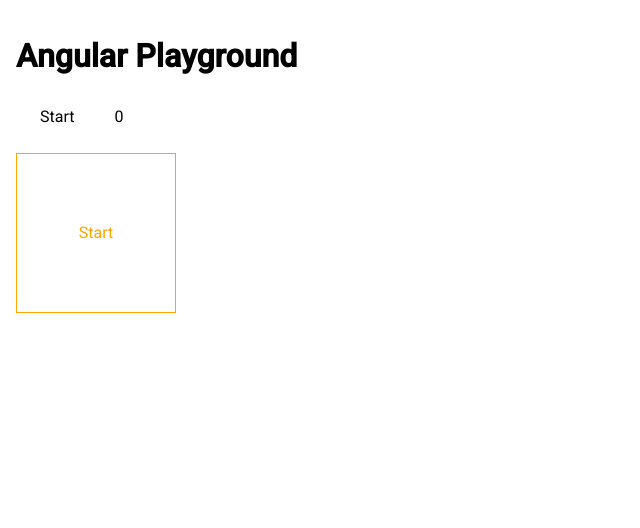
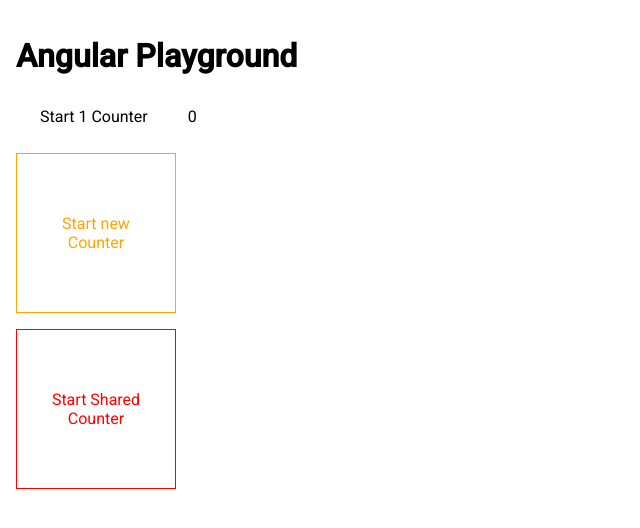
Before and after one commit to enderayalp/AngularPlayground, an Angular app: page / in a window 1280 px wide. Shown: the top 528 px of the page, without its empty margins (0-640 px from the left). Built offline with nearby package versions, Linux system fonts and the light colour scheme.

Commit message:
add shared Counter

```diff
--- a/src/app/obervable-demo/observable-overview/observable-overview.html
+++ b/src/app/obervable-demo/observable-overview/observable-overview.html
@@ -1,4 +1,5 @@
 <div class="flex-column gap">
   <app-observable-counter></app-observable-counter>
   <app-observable-counter-list></app-observable-counter-list>
+  <app-shared-counter-list></app-shared-counter-list>
 </div>
--- a/src/app/obervable-demo/observable-overview/observable-overview.ts
+++ b/src/app/obervable-demo/observable-overview/observable-overview.ts
@@ -1,10 +1,11 @@
 import { Component } from '@angular/core';
 import { ObservableCounter } from '../../observable-demo/observable-counter/observable-counter';
-import {ObservableCounterList} from '../../observable-demo/pbservable-counter-list/observable-counter-list';
+import { ObservableCounterList } from '../../observable-demo/observable-counter-list/observable-counter-list';
+import { SharedCounterList } from '../../observable-demo/shared-counter-list/shared-counter-list';
 
 @Component({
   selector: 'app-observable-overview',
-  imports: [ObservableCounter, ObservableCounterList],
+  imports: [ObservableCounter, ObservableCounterList, SharedCounterList],
   templateUrl: './observable-overview.html',
   styleUrl: './observable-overview.scss',
 })
--- a/src/app/observable-demo/pbservable-counter-list/observable-counter-list.html
+++ b/src/app/observable-demo/observable-counter-list/observable-counter-list.html
@@ -1,5 +1,5 @@
 <div class="flex-row center">
-  <button class="button-style" (click)="startCounter()" [disabled]="disableButton()" matButton="outlined">Start</button>
+  <button class="button-style" (click)="startCounter()" [disabled]="disableButton()" matButton="outlined">Start new Counter</button>
   @for (counter of counters(); track counter) {
     <div class="flex-row center">
       <div>{{ counter().counter() }}</div>
--- /dev/null
+++ b/src/app/observable-demo/observable-counter-list/observable-counter-list.ts
@@ -0,0 +1,55 @@
+import { Component, OnDestroy, signal, Signal, WritableSignal } from '@angular/core';
+import { interval, Subscription } from 'rxjs';
+import { MatButton } from '@angular/material/button';
+
+export interface Counter {
+  counter: WritableSignal<number>;
+  isRunning: WritableSignal<boolean>;
+}
+
+@Component({
+  selector: 'app-observable-counter-list',
+  imports: [MatButton],
+  templateUrl: './observable-counter-list.html',
+  styleUrl: './observable-counter-list.scss',
+})
+export class ObservableCounterList implements OnDestroy {
+  protected counters = signal<Signal<Counter>[]>([]);
+  protected readonly disableButton = signal(false);
+  private subs: Subscription[] = [];
+  private readonly numberOfMaxRunningCounters = 4;
+
+  ngOnDestroy(): void {
+    this.subs.forEach((sub: Subscription) => {
+      sub.unsubscribe();
+    });
+  }
+
+  protected startCounter() {
+    const counterSignal = signal({ counter: signal(0), isRunning: signal(true) });
+    this.counters.update(counters => [...counters, counterSignal]);
+    this.updateDisableButtonState();
+
+    const sub = interval(500).subscribe(value => {
+      counterSignal().counter.set(value);
+      if (value > 10) {
+        this.stopCounter(counterSignal);
+        this.counters.update(counters => counters.filter(counter => counter !== counterSignal));
+        sub.unsubscribe();
+      }
+    });
+
+    this.subs.push(sub);
+  }
+
+  private stopCounter(counterSignal: Signal<Counter>) {
+    counterSignal().counter.set(0);
+    counterSignal().isRunning.set(false);
+    this.updateDisableButtonState();
+  }
+
+  private updateDisableButtonState() {
+    const numberOfRunningCounters = this.counters().filter(counter => counter().isRunning()).length;
+    this.disableButton.set(numberOfRunningCounters >= this.numberOfMaxRunningCounters);
+  }
+}
--- a/src/app/observable-demo/observable-counter/observable-counter.html
+++ b/src/app/observable-demo/observable-counter/observable-counter.html
@@ -1,4 +1,4 @@
 <div class="flex-row center gap">
-  <button (click)="startCounter()" [disabled]="isRunning()" matButton="elevated">Start</button>
+  <button (click)="startCounter()" [disabled]="isRunning()" matButton="elevated">Start 1 Counter</button>
   <div> {{ counter() }}</div>
 </div>
--- /dev/null
+++ b/src/app/observable-demo/shared-counter-list/shared-counter-list.html
@@ -0,0 +1,8 @@
+<div class="flex-row center">
+  <button class="button-style-shared" (click)="startCounter()" [disabled]="disableButton()" matButton="outlined">Start Shared Counter</button>
+  @for (counterWrapper of counters(); track counterWrapper) {
+    <div class="flex-row center">
+      <div>{{ counterWrapper().counter() }}</div>
+    </div>
+  }
+</div>
--- /dev/null
+++ b/src/app/observable-demo/shared-counter-list/shared-counter-list.scss
@@ -0,0 +1,12 @@
+.flex-row{
+  display: flex;
+  flex-direction: row;
+}
+
+.center{
+  align-items: center;
+}
+
+.center{
+  gap: 1rem;
+}
--- a/src/app/observable-demo/pbservable-counter-list/observable-counter-list.ts
+++ b/src/app/observable-demo/shared-counter-list/shared-counter-list.ts
@@ -1,23 +1,24 @@
 import { Component, OnDestroy, signal, Signal, WritableSignal } from '@angular/core';
-import { interval, Subscription } from 'rxjs';
+import { interval, share, Subscription } from 'rxjs';
 import { MatButton } from '@angular/material/button';
 
-export interface Counter {
-  counter: WritableSignal<number>;
+export interface CounterWrapper {
+  counter: WritableSignal<number | null>;
   isRunning: WritableSignal<boolean>;
 }
 
 @Component({
-  selector: 'app-observable-counter-list',
+  selector: 'app-shared-counter-list',
   imports: [MatButton],
-  templateUrl: './observable-counter-list.html',
-  styleUrl: './observable-counter-list.scss',
+  templateUrl: './shared-counter-list.html',
+  styleUrl: './shared-counter-list.scss',
 })
-export class ObservableCounterList implements OnDestroy {
-  protected counters = signal<Signal<Counter>[]>([]);
+export class SharedCounterList implements OnDestroy {
+  protected counters = signal<Signal<CounterWrapper>[]>([]);
   protected readonly disableButton = signal(false);
   private subs: Subscription[] = [];
   private readonly numberOfMaxRunningCounters = 4;
+  private sharedCounter$ = interval(500).pipe(share());
 
   ngOnDestroy(): void {
     this.subs.forEach((sub: Subscription) => {
@@ -26,11 +27,11 @@ export class ObservableCounterList implements OnDestroy {
   }
 
   protected startCounter() {
-    const counterSignal = signal({ counter: signal(0), isRunning: signal(true) });
+    const counterSignal = signal({ counter: signal<number | null>(null), isRunning: signal(true) });
     this.counters.update(counters => [...counters, counterSignal]);
     this.updateDisableButtonState();
 
-    const sub = interval(500).subscribe(value => {
+    const sub = this.sharedCounter$.subscribe(value => {
       counterSignal().counter.set(value);
       if (value > 10) {
         this.stopCounter(counterSignal);
@@ -42,7 +43,7 @@ export class ObservableCounterList implements OnDestroy {
     this.subs.push(sub);
   }
 
-  private stopCounter(counterSignal: Signal<Counter>) {
+  private stopCounter(counterSignal: Signal<CounterWrapper>) {
     counterSignal().counter.set(0);
     counterSignal().isRunning.set(false);
     this.updateDisableButtonState();
@@ -50,6 +51,6 @@ export class ObservableCounterList implements OnDestroy {
 
   private updateDisableButtonState() {
     const numberOfRunningCounters = this.counters().filter(counter => counter().isRunning()).length;
-    this.disableButton.set(numberOfRunningCounters > this.numberOfMaxRunningCounters);
+    this.disableButton.set(numberOfRunningCounters >= this.numberOfMaxRunningCounters);
   }
 }
--- /dev/null
+++ b/src/observable-demo-button-styles.scss
@@ -0,0 +1,17 @@
+@use '@angular/material' as mat;
+
+.button-style {
+  @include mat.button-overrides((
+    outlined-label-text-color: orange,
+    outlined-container-height: 10rem,
+  ));
+  width: 10rem;
+}
+
+.button-style-shared {
+  @include mat.button-overrides((
+    outlined-label-text-color: red,
+    outlined-container-height: 10rem,
+  ));
+  width: 10rem;
+}
--- a/src/styles.scss
+++ b/src/styles.scss
@@ -1,6 +1,6 @@
 /* You can add global styles to this file, and also import other style files */
 @use '@angular/material' as mat;
-
+@use "observable-demo-button-styles";
 html, body {
   height: 100%;
 }
@@ -14,11 +14,3 @@ body {
   padding: 1rem;
   margin: 0 auto;
 }
-
-.button-style {
-  @include mat.button-overrides((
-    outlined-label-text-color: orange,
-    outlined-container-height: 10rem,
-  ));
-  width: 10rem;
-}
```
Also changed, not shown: src/app/observable-demo/observable-counter-list/observable-counter-list.scss (renamed from src/app/observable-demo/pbservable-counter-list/observable-counter-list.scss), 2 other files (tests, documents, lock files or other folders).
